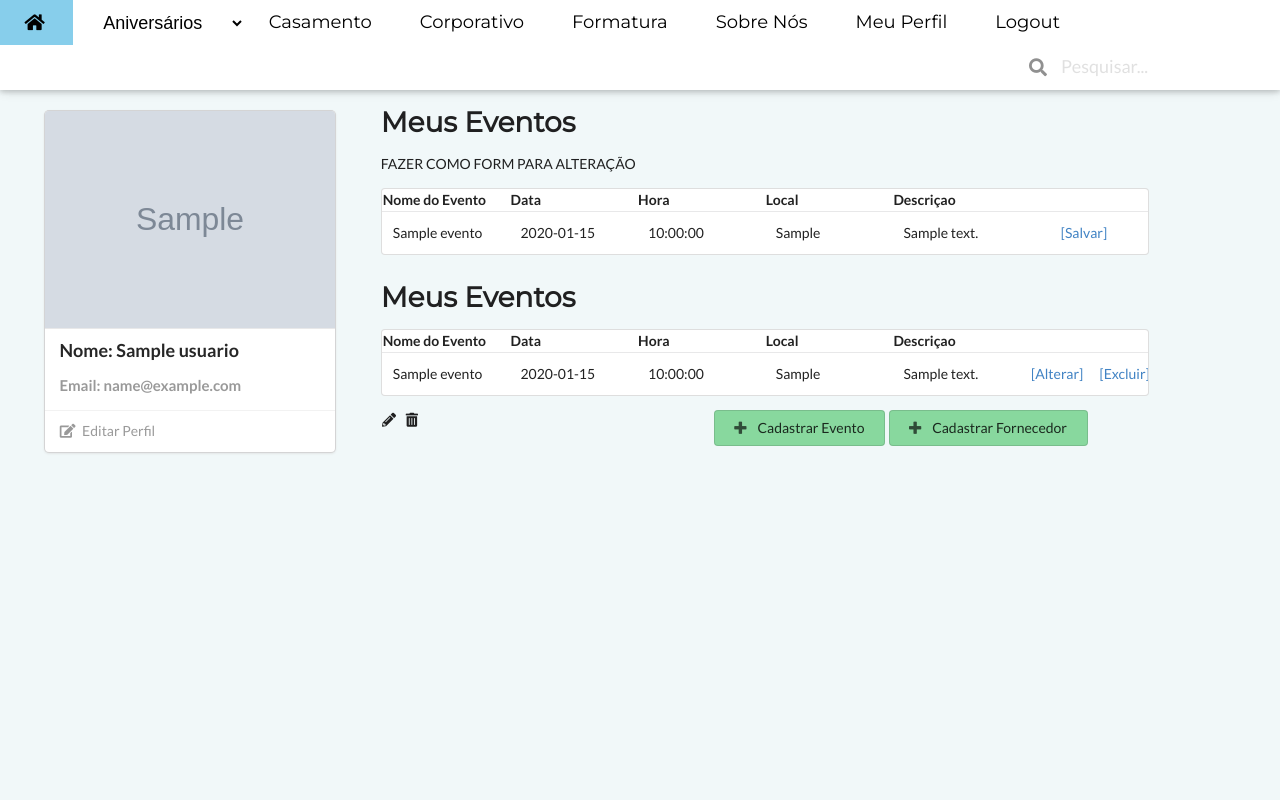
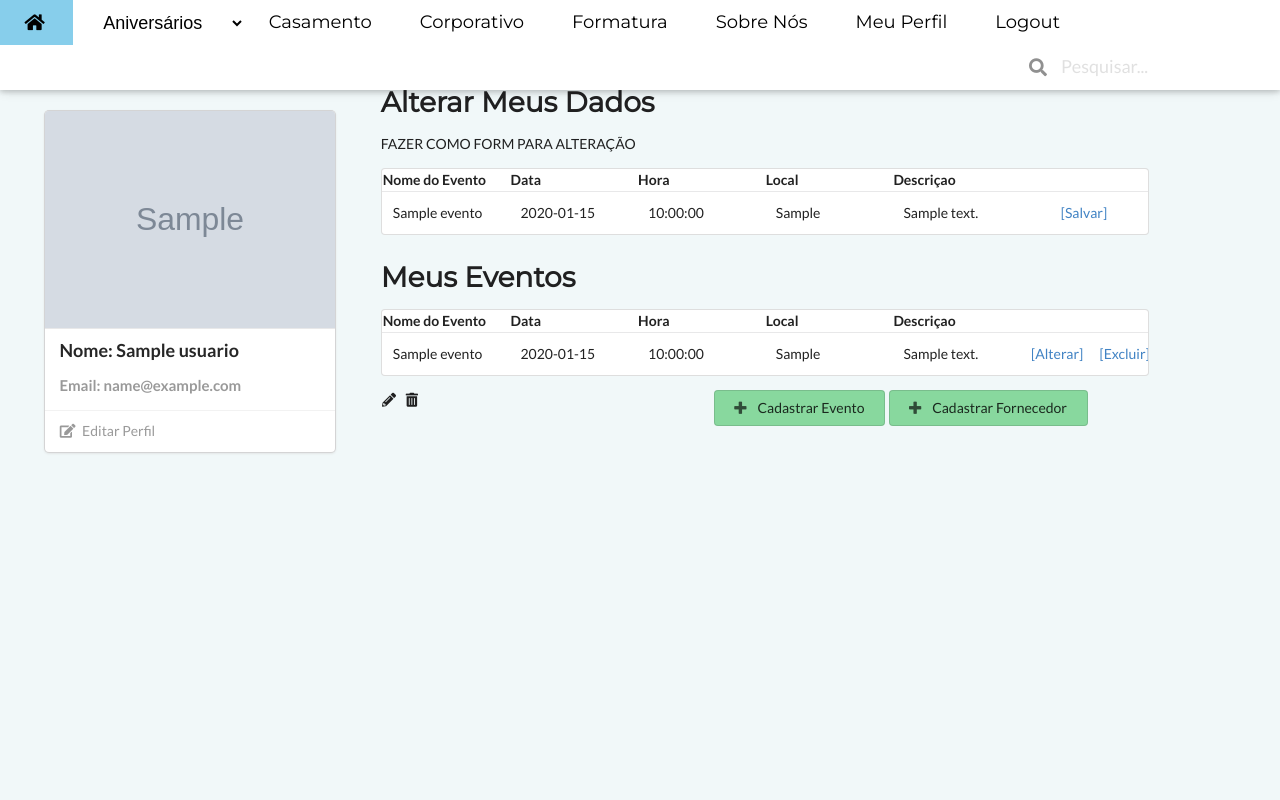
Before and after one commit to biancaleithold/Tcc, a PHP site: page /perfil_usuario.php?act=upd&id=1 in a window 1280 px wide. Run offline with PHP 8.4, Linux system fonts and the light colour scheme; the visitor is signed in with stand-in values (Sample User, id 1); tables that the repository leaves empty hold one stand-in row (values such as "Sample post"); grey boxes marked "Sample" are stand-in pictures; data that the repository does not hold is empty; some libraries are stand-ins or nearby versions.

Commit message:
Alterar feito, falta salvar e excluir

```diff
--- a/perfil_usuario.php
+++ b/perfil_usuario.php
@@ -52,15 +52,13 @@
 <?php
 if (isset($_REQUEST['act']) && $_REQUEST['act'] == 'upd'  && $_REQUEST['id'] != '' ) {
 
-echo "FAZER COMO FORM PARA ALTERAÇÃO";
-
-  $stmt = $connect->prepare("SELECT * FROM eventos WHERE id_evento=:id");
+  $stmt = $connect->prepare("SELECT id_evento,nome_evento,dia,hora,local,descricao FROM eventos WHERE id_evento=:id");
   $stmt->execute(array(
     ':id' => $_REQUEST['id'],
   ));
 ?>
   <table class="ui fixed table">
-  <h1 class="header">Meus Eventos</h1>
+  <h1 class="header">Alterar Meus Dados</h1>
   <tr>
         <th>Nome do Evento</th>
         <th>Data</th>
@@ -69,12 +67,22 @@ echo "FAZER COMO FORM PARA ALTERAÇÃO";
         <th>Descriçao</th>
     </tr>
 
+
 <?php
    while ($rs = $stmt->fetch(PDO::FETCH_OBJ)) {
 echo "FAZER COMO FORM PARA ALTERAÇÃO";
                 echo "<tr>";
-                echo "<td>".$rs->nome_evento."</td><td>".$rs->dia."</td><td>".$rs->hora."</td><td>".$rs->local."</td><td>".$rs->descricao."</td><td><center><a href=\"?act=save&id=".$rs->id_evento."\">[Salvar]</a>"
-                           ."</center></td>";
+                    echo "<td>".$rs->nome_evento."</td>
+
+                    <td>".$rs->dia."</td>
+                    <td>".$rs->hora."</td>
+                    <td>".$rs->local."</td>
+                    <td>".$rs->descricao."</td>
+                    <td>
+                      <center>
+                        <a href=\"?act=save&id=".$rs->id_evento."\">[Salvar]</a>".
+                      "</center>
+                    </td>";
                 echo "</tr>";
             }
 
@@ -90,7 +98,10 @@ echo "FAZER COMO FORM PARA ALTERAÇÃO";
 
 <?php
 if (isset($_REQUEST['act']) && $_REQUEST['act'] == 'save'  && $_REQUEST['id'] != '' ) {
-  echo "FAZER UPDATE";
+  $stmt = $connect->prepare("UPDATE eventos SET nome_evento=:nome_evento, dia=:dia, hora=:hora, local=:local, descricao=:descricao  WHERE id_evento=:id");
+  $stmt->execute(array(
+    ':id' => $_REQUEST['id'],
+  ));
 }
 
 ?>
@@ -111,7 +122,7 @@ if (isset($_REQUEST['act']) && $_REQUEST['act'] == 'save'  && $_REQUEST['id'] !=
     <?php
     try {
 
-    $stmt = $connect->prepare("SELECT nome_evento,dia,hora,local,descricao FROM eventos");
+    $stmt = $connect->prepare("SELECT id_evento,nome_evento,dia,hora,local,descricao FROM eventos");
 
         if ($stmt->execute()) {
             while ($rs = $stmt->fetch(PDO::FETCH_OBJ)) {
```
